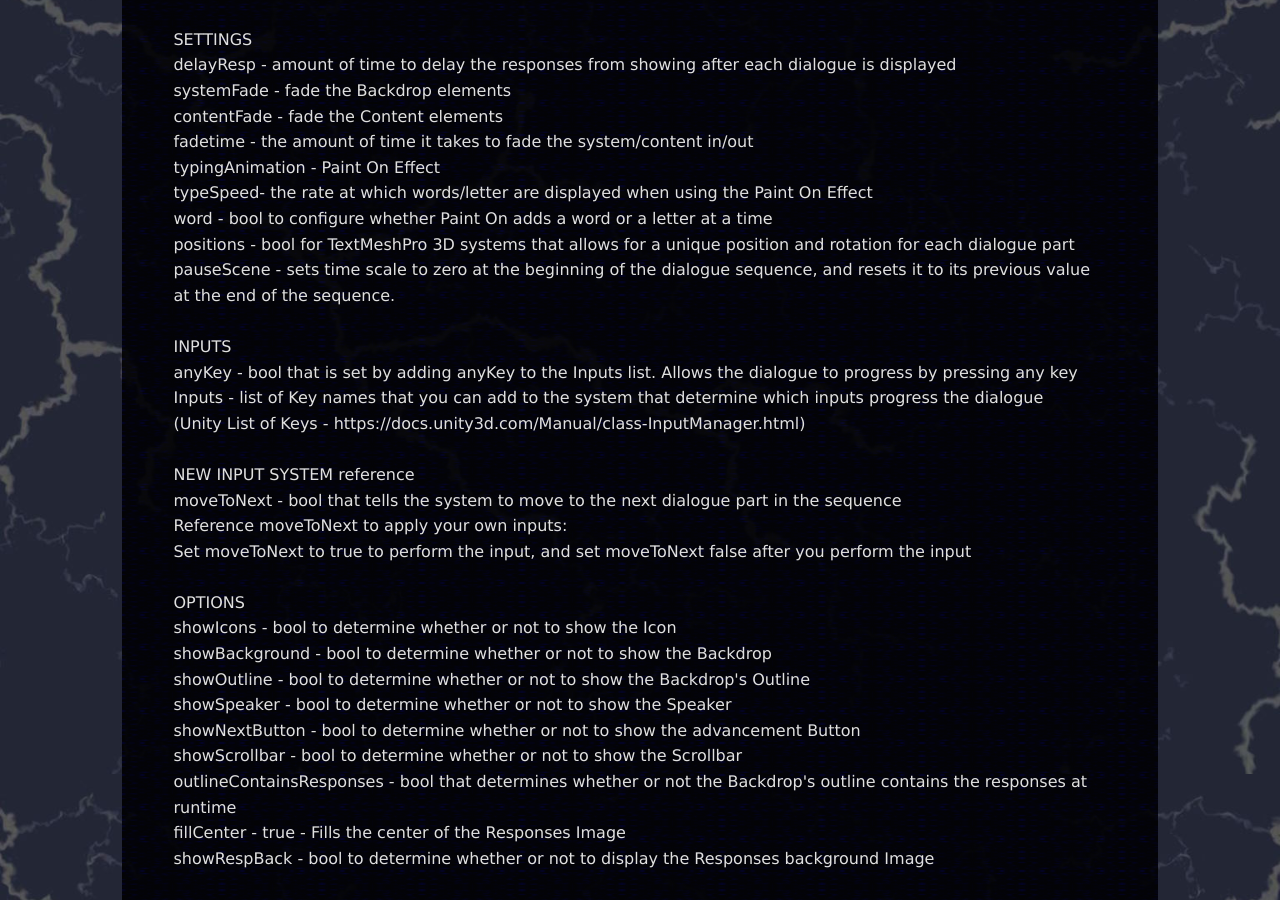
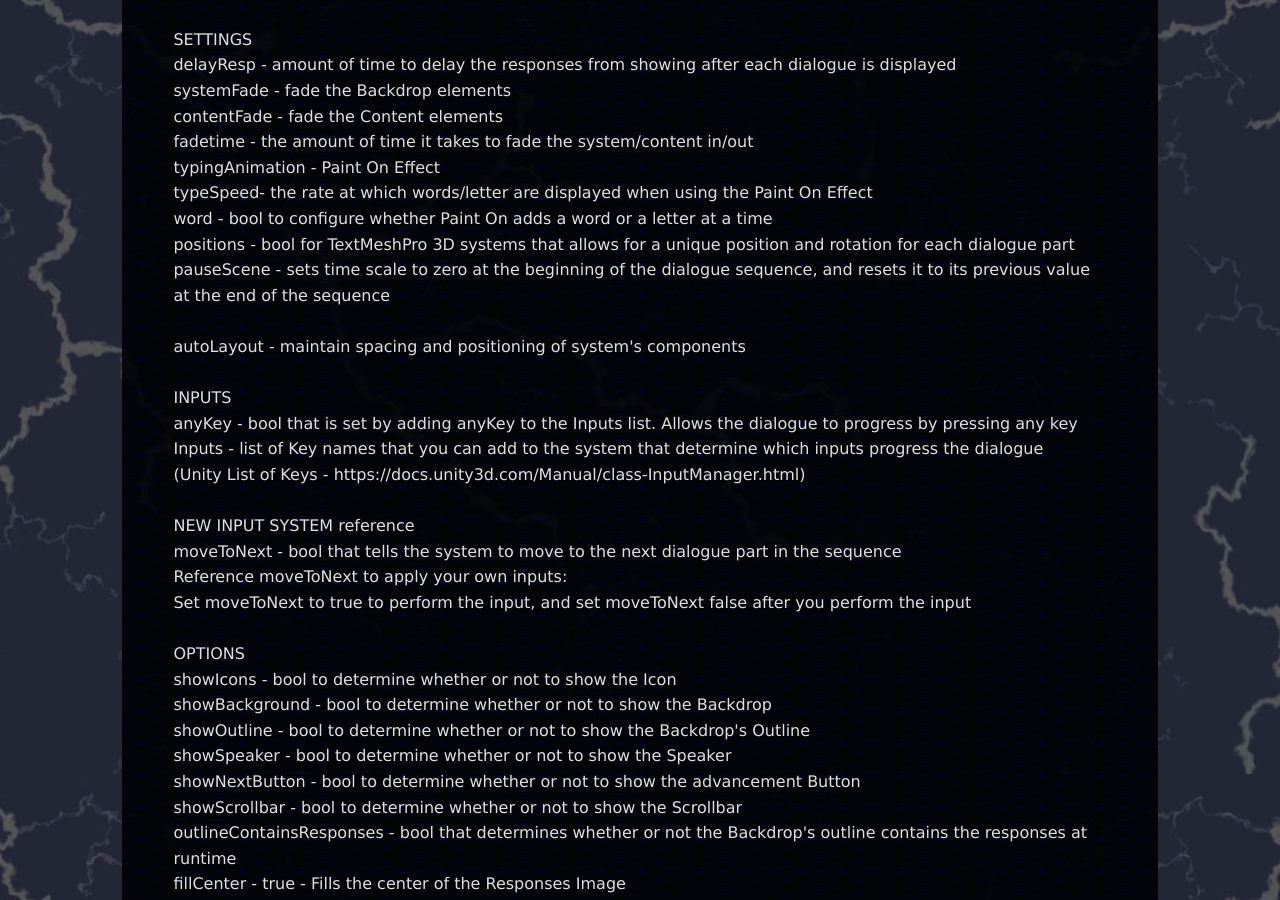
Before and after one commit to Madsir/madsirstudio.github.io, a Jekyll site: the page built from utterer/docs/index.html, in a window 1280 px wide and 900 px high, scrolled down 1926 px. Built offline with Jekyll 4.4.1, drawn with Linux system fonts in a browser that asks for light colours.

Commit message:
Update index.html

```diff
--- a/utterer/docs/index.html
+++ b/utterer/docs/index.html
@@ -100,7 +100,8 @@ typingAnimation - Paint On Effect<br>
 typeSpeed- the rate at which words/letter are displayed when using the Paint On Effect<br>
 word - bool to configure whether Paint On adds a word or a letter at a time<br>
 positions - bool for TextMeshPro 3D systems that allows for a unique position and rotation for each dialogue part<br>
-pauseScene - sets time scale to zero at the beginning of the dialogue sequence, and resets it to its previous value at the end of the sequence.<br><br>
+pauseScene - sets time scale to zero at the beginning of the dialogue sequence, and resets it to its previous value at the end of the sequence<br><br>
+autoLayout - maintain spacing and positioning of system's components<br><br>
 
 INPUTS<br>
 anyKey - bool that is set by adding anyKey to the Inputs list. Allows the dialogue to progress by pressing any key<br>
```
